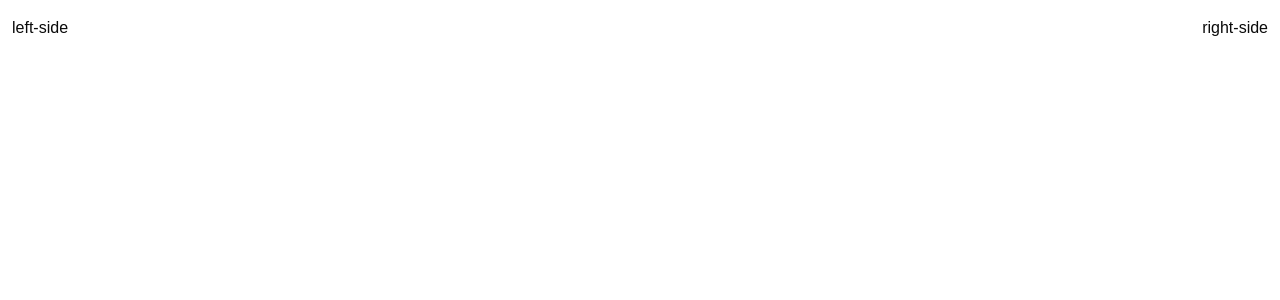
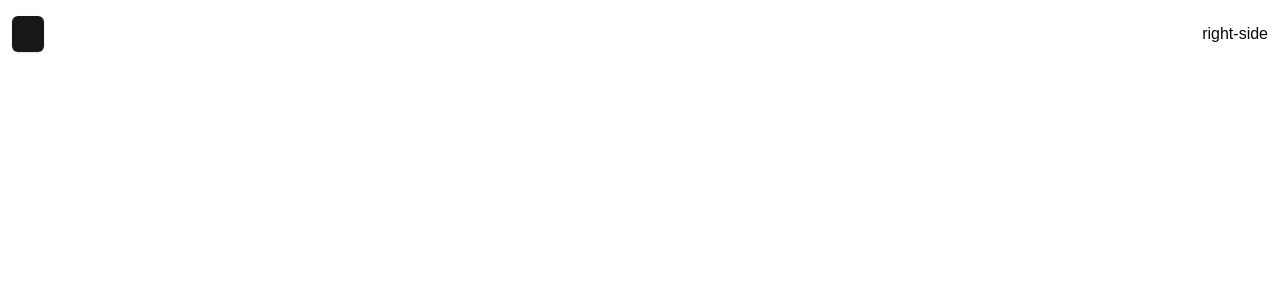
Before and after one commit to NaomiKleinhans/Google-calendar-clone, a Next.js app: page / in a window 1280 px wide. Shown: the top 300 px of the page. Built offline with nearby package versions, Linux system fonts and the light colour scheme.

Commit message:
Adding shadcn button and adjusting left-sidebar

```diff
--- a/components/header/left-side.tsx
+++ b/components/header/left-side.tsx
@@ -1,5 +1,14 @@
 import React from 'react';
+import { Button } from '../ui/button'
 
 export default function HeaderLeft() {
-	return <div>left-side</div>;
+	return (
+	<div className='flex items-center gap-3'>
+			<div className="hidden items-center lg:flex">
+				<Button>
+
+				</Button>
+</div>
+		</div>
+	)
 }
--- /dev/null
+++ b/components/ui/button.tsx
@@ -0,0 +1,57 @@
+import * as React from "react"
+import { Slot } from "@radix-ui/react-slot"
+import { cva, type VariantProps } from "class-variance-authority"
+
+import { cn } from "@/lib/utils"
+
+const buttonVariants = cva(
+  "inline-flex items-center justify-center whitespace-nowrap rounded-md text-sm font-medium transition-colors focus-visible:outline-none focus-visible:ring-1 focus-visible:ring-ring disabled:pointer-events-none disabled:opacity-50",
+  {
+    variants: {
+      variant: {
+        default:
+          "bg-primary text-primary-foreground shadow hover:bg-primary/90",
+        destructive:
+          "bg-destructive text-destructive-foreground shadow-sm hover:bg-destructive/90",
+        outline:
+          "border border-input bg-background shadow-sm hover:bg-accent hover:text-accent-foreground",
+        secondary:
+          "bg-secondary text-secondary-foreground shadow-sm hover:bg-secondary/80",
+        ghost: "hover:bg-accent hover:text-accent-foreground",
+        link: "text-primary underline-offset-4 hover:underline",
+      },
+      size: {
+        default: "h-9 px-4 py-2",
+        sm: "h-8 rounded-md px-3 text-xs",
+        lg: "h-10 rounded-md px-8",
+        icon: "h-9 w-9",
+      },
+    },
+    defaultVariants: {
+      variant: "default",
+      size: "default",
+    },
+  }
+)
+
+export interface ButtonProps
+  extends React.ButtonHTMLAttributes<HTMLButtonElement>,
+    VariantProps<typeof buttonVariants> {
+  asChild?: boolean
+}
+
+const Button = React.forwardRef<HTMLButtonElement, ButtonProps>(
+  ({ className, variant, size, asChild = false, ...props }, ref) => {
+    const Comp = asChild ? Slot : "button"
+    return (
+      <Comp
+        className={cn(buttonVariants({ variant, size, className }))}
+        ref={ref}
+        {...props}
+      />
+    )
+  }
+)
+Button.displayName = "Button"
+
+export { Button, buttonVariants }
```
